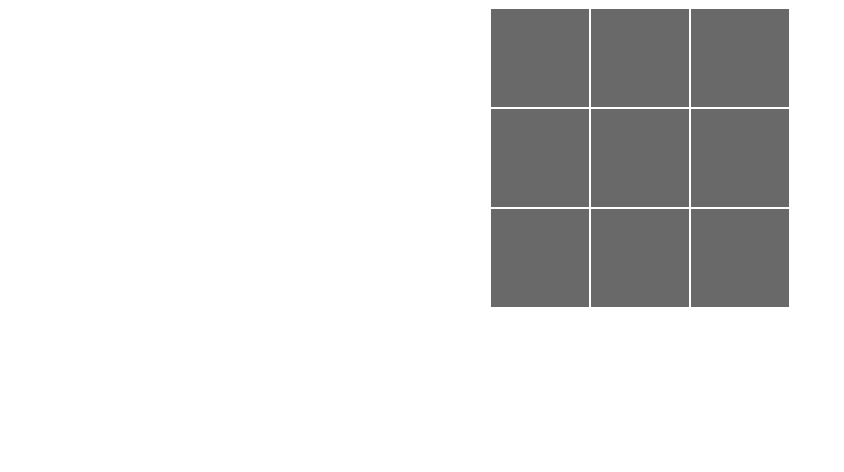
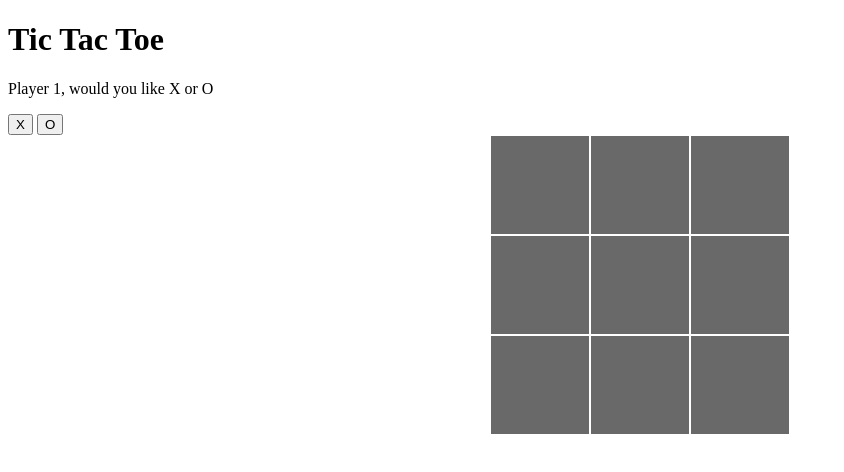
Before and after one commit to maikenegreiros/tic-tac-toe, a website built with webpack: page index.html in a window 1280 px wide. Shown: the whole page, without its empty margins (0-844 px from the left). Built offline with nearby package versions, Linux system fonts and the light colour scheme; what ts-observer-pattern would draw is missing.

Commit message:
Adicionado título, atributos aos botões e criada tela para escolher o marcador

```diff
--- a/index.html
+++ b/index.html
@@ -2,11 +2,23 @@
 <html>
     <head>
         <meta charset="utf-8">
+        <meta name="viewport" content="width=device-width, initial-scale=1.0">
         <title>Tic Tac Toe</title>
         <script src="public/js/main-bundle.js" charset="utf-8"></script>
         <link rel="stylesheet" href="public/css/style.css">
     </head>
     <body>
+        <h1>Tic Tac Toe</h1>
+        <div class="player-turn" style="display:none;"></div>
+        <div id="app">
+            <div class="choose-marker-container">
+                <p>Player 1, would you like <span class="text-marker">X</span> or <span class="text-marker">O</span></p>
+                <div class="buttons-choose-container">
+                    <button data-marker="xis" class="button-choose-marker button-choose-xis" type="button" name="button">X</button>
+                    <button data-marker="circle" class="button-choose-marker button-choose-circle" type="button" name="button">O</button>
+                </div>
+            </div>
+            <div class="game-board-container">
                 <div class="game-board">
                     <button class="cell cell-1" data-position="0-0"></button>
                     <button class="cell cell-2" data-position="0-1"></button>
@@ -18,5 +30,7 @@
                     <button class="cell cell-8" data-position="2-1"></button>
                     <button class="cell cell-9" data-position="2-2"></button>
                 </div>
+            </div>
+        </div>
     </body>
 </html>
```
Lines whose indentation alone changed are shown as unchanged.
